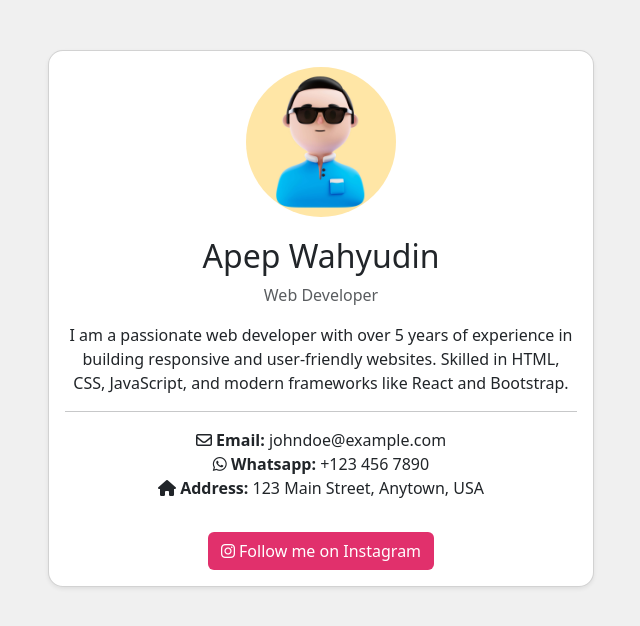
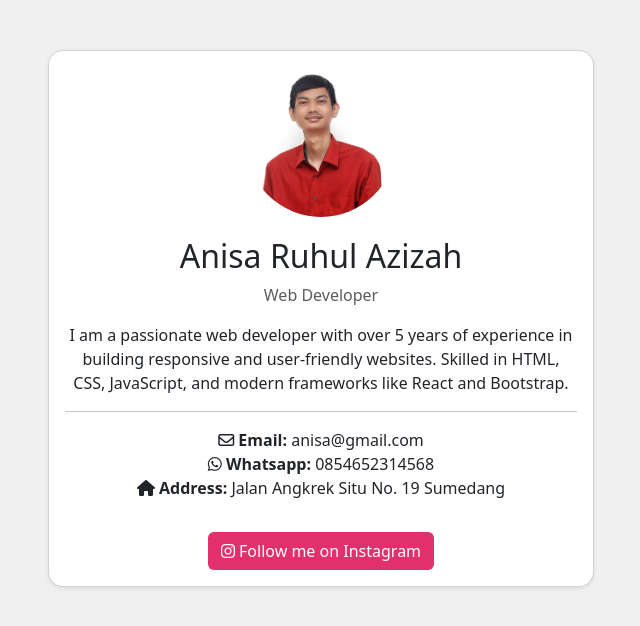
Before and after one commit to apepwahyudin55/biodata_apep-wahyudin_x1, a plain HTML site: page index.html in a window 1280 px wide. Shown: the whole page, without its empty margins (319-959 px from the left). Drawn offline with nearby package versions, Linux system fonts and the light colour scheme.

Commit message:
Update index.html

```diff
--- a/index.html
+++ b/index.html
@@ -14,16 +14,16 @@
             <div class="col-md-6">
                 <div class="card shadow-sm">
                     <div class="card-body text-center">
-                        <img src="avatar.jpg" alt="Profile Image" class="profile-img">
-                        <h2>Apep Wahyudin</h2>
+                        <img src="61146043_2203508916352677_122084350899519488_n (1).jpg" alt="Profile Image" class="profile-img">
+                        <h2>Anisa Ruhul Azizah</h2>
                         <p class="text-muted">Web Developer</p>
                         <p>I am a passionate web developer with over 5 years of experience in building responsive and user-friendly websites. Skilled in HTML, CSS, JavaScript, and modern frameworks like React and Bootstrap.
                         </p>
                         <hr>
                         <ul class="list-unstyled">
-                            <li><i class="fa-regular fa-envelope"></i> <strong>Email:</strong> johndoe@example.com</li>
-                            <li><i class="fa-brands fa-whatsapp"></i> <strong>Whatsapp:</strong> +123 456 7890</li>
-                            <li><i class="fa-solid fa-house"></i> <strong>Address:</strong> 123 Main Street, Anytown, USA</li>
+                            <li><i class="fa-regular fa-envelope"></i> <strong>Email:</strong> anisa@gmail.com</li>
+                            <li><i class="fa-brands fa-whatsapp"></i> <strong>Whatsapp:</strong> 0854652314568</li>
+                            <li><i class="fa-solid fa-house"></i> <strong>Address:</strong> Jalan Angkrek Situ No. 19 Sumedang</li>
                         </ul>
                         <a href="https://www.instagram.com/sebuahsemangat" target="_blank" class="btn btn-instagram mt-3">
                             <i class="fab fa-instagram"></i> Follow me on Instagram
```
